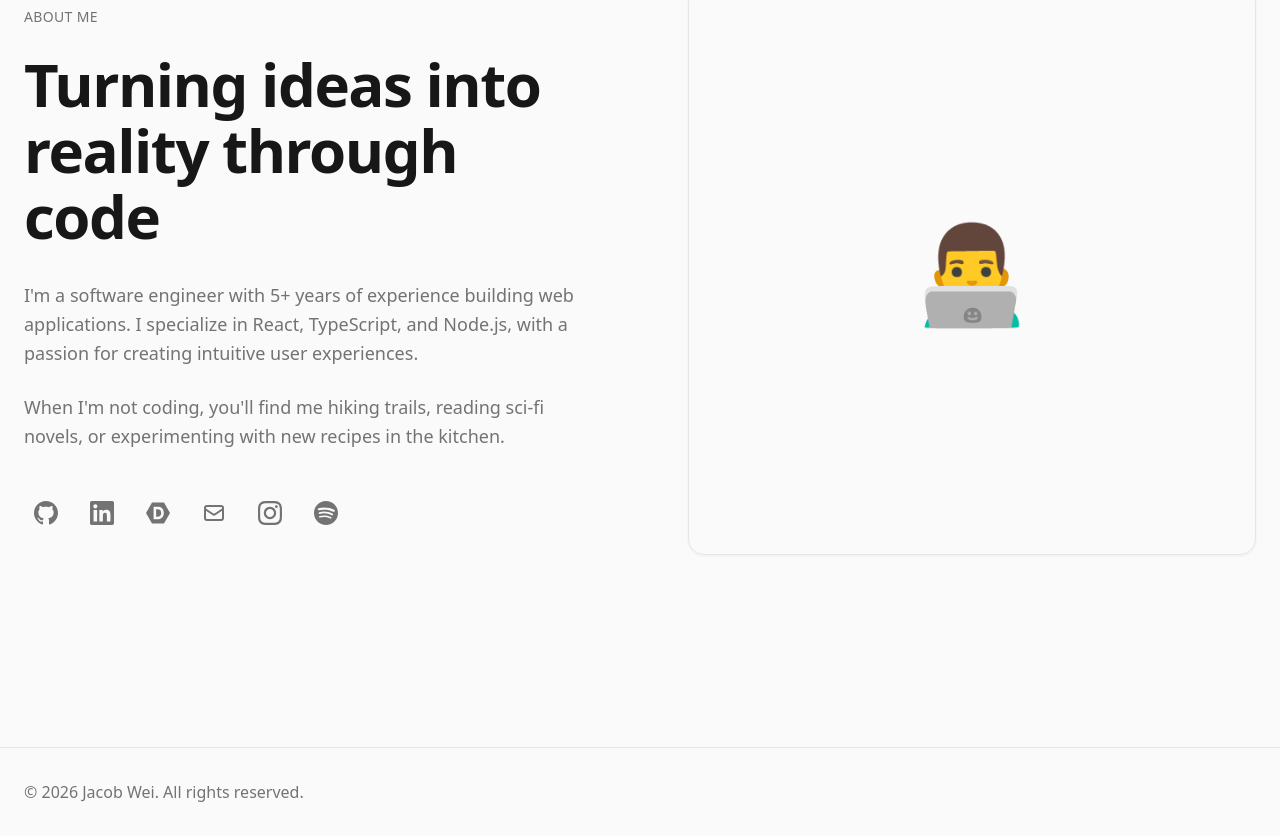
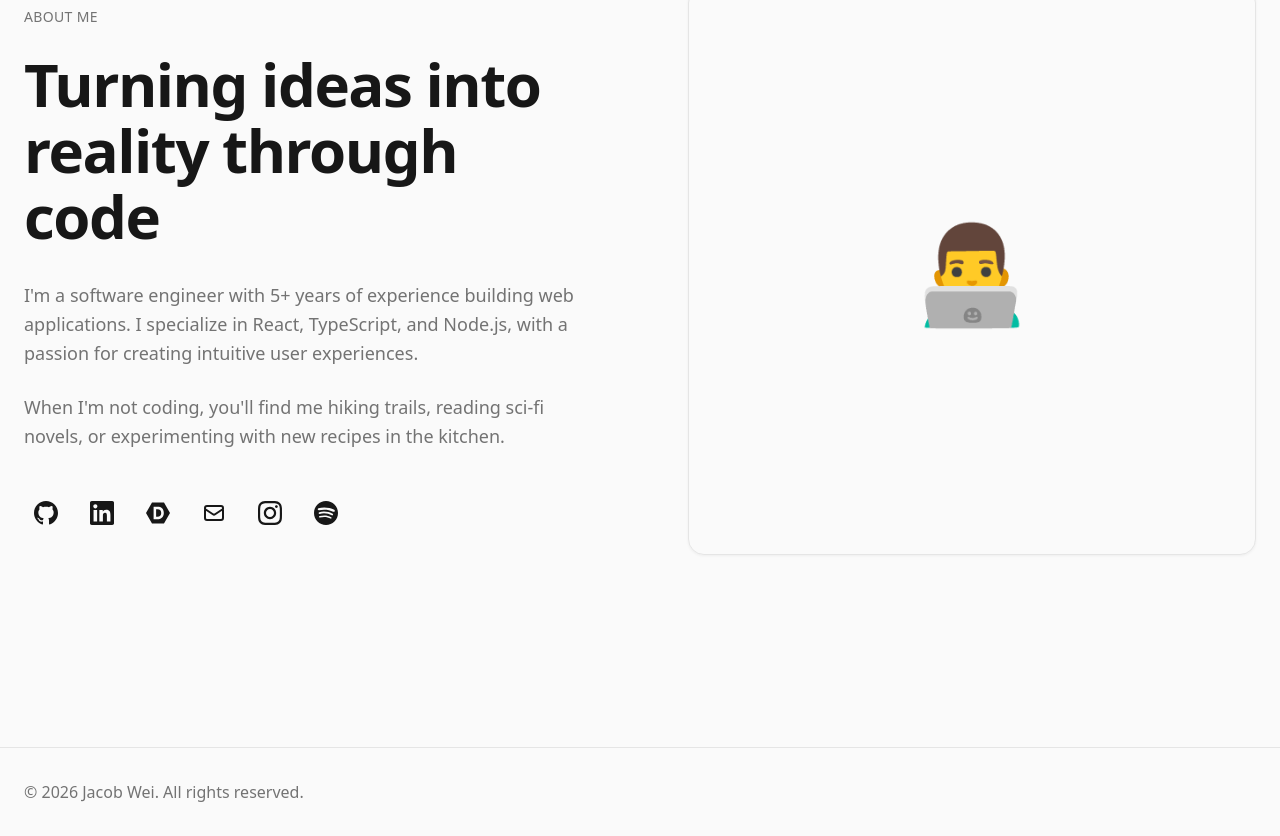
Before and after one commit to jjacobhw/web-portfolio-v4, a Next.js app: page / in a window 1280 px wide. Shown: the part 941-1777 px from the top of the page. Built offline with nearby package versions, Linux system fonts and the light colour scheme.

Commit message:
resolved theme issues

```diff
--- a/app/page.tsx
+++ b/app/page.tsx
@@ -106,7 +106,7 @@ export default function Home() {
                   href="https://github.com/jjacobhw"
                   target="_blank"
                   rel="noopener noreferrer"
-                  className="p-2.5 text-[var(--foreground-secondary)] hover:text-[var(--foreground)] transition-colors"
+                  className="p-2.5 text-[var(--foreground)] hover:opacity-60 transition-opacity"
                   aria-label="GitHub"
                 >
                   <svg className="w-6 h-6" fill="currentColor" viewBox="0 0 24 24">
@@ -117,7 +117,7 @@ export default function Home() {
                   href="https://www.linkedin.com/in/jacob-wei/"
                   target="_blank"
                   rel="noopener noreferrer"
-                  className="p-2.5 text-[var(--foreground-secondary)] hover:text-[var(--foreground)] transition-colors"
+                  className="p-2.5 text-[var(--foreground)] hover:opacity-60 transition-opacity"
                   aria-label="LinkedIn"
                 >
                   <svg className="w-6 h-6" fill="currentColor" viewBox="0 0 24 24">
@@ -128,7 +128,7 @@ export default function Home() {
                   href="https://devpost.com/jacobhwei"
                   target="_blank"
                   rel="noopener noreferrer"
-                  className="p-2.5 text-[var(--foreground-secondary)] hover:text-[var(--foreground)] transition-colors"
+                  className="p-2.5 text-[var(--foreground)] hover:opacity-60 transition-opacity"
                   aria-label="Devpost"
                 >
                   <svg className="w-6 h-6" fill="currentColor" viewBox="0 0 24 24">
@@ -137,7 +137,7 @@ export default function Home() {
                 </a>
                 <a
                   href="nowei.4102004@gmail.com"
-                  className="p-2.5 text-[var(--foreground-secondary)] hover:text-[var(--foreground)] transition-colors"
+                  className="p-2.5 text-[var(--foreground)] hover:opacity-60 transition-opacity"
                   aria-label="Email"
                 >
                   <svg className="w-6 h-6" fill="none" viewBox="0 0 24 24" stroke="currentColor" strokeWidth={2}>
@@ -149,7 +149,7 @@ export default function Home() {
                   href="https://www.instagram.com/jacobhwei/"
                   target="_blank"
                   rel="noopener noreferrer"
-                  className="p-2.5 text-[var(--foreground-secondary)] hover:text-[var(--foreground)] transition-colors"
+                  className="p-2.5 text-[var(--foreground)] hover:opacity-60 transition-opacity"
                   aria-label="Instagram"
                 >
                   <svg className="w-6 h-6" fill="currentColor" viewBox="0 0 24 24">
@@ -160,7 +160,7 @@ export default function Home() {
                   href="https://open.spotify.com/user/tfqoqe1ernnp5a6vvas32mcw1?si=506afe1b7ef542f1"
                   target="_blank"
                   rel="noopener noreferrer"
-                  className="p-2.5 text-[var(--foreground-secondary)] hover:text-[var(--foreground)] transition-colors"
+                  className="p-2.5 text-[var(--foreground)] hover:opacity-60 transition-opacity"
                   aria-label="Spotify"
                 >
                   <svg className="w-6 h-6" fill="currentColor" viewBox="0 0 24 24">
```
